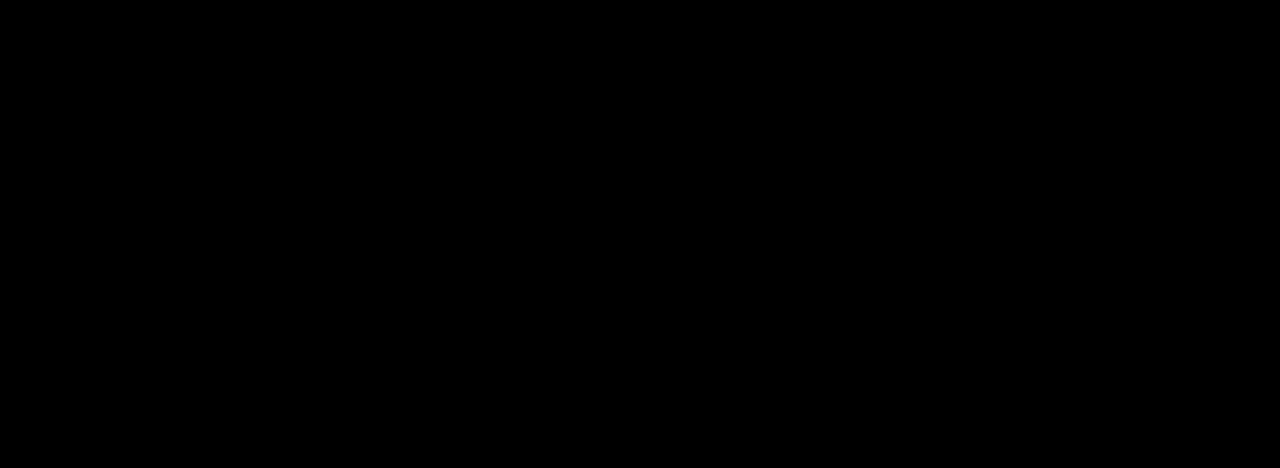
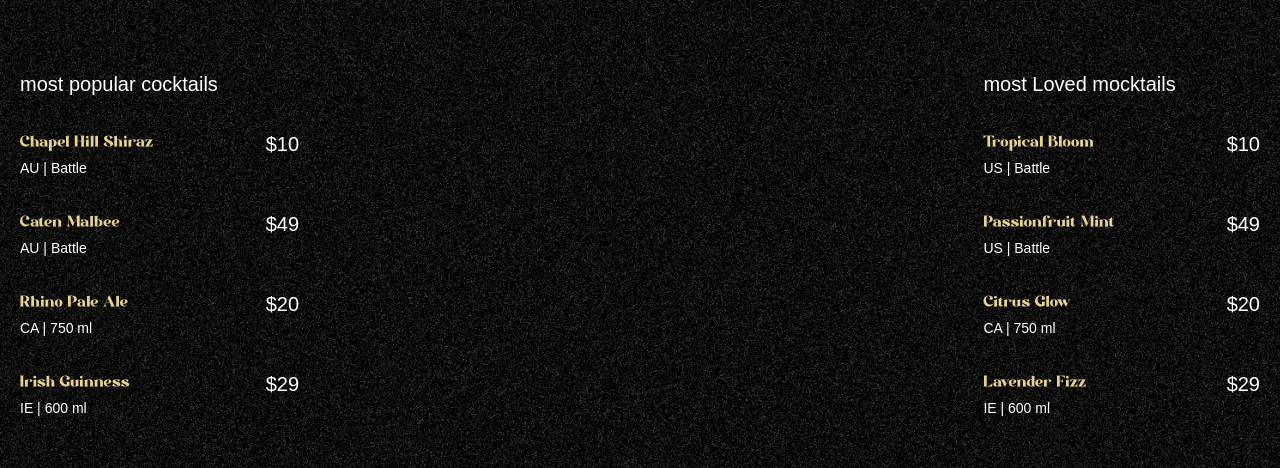
Before and after one commit to BADBOYBEN18/mojito-gsap-landing, a React (Vite) app: page / in a window 1280 px wide. Shown: the part 890-1358 px from the top of the page. Built offline with nearby package versions, Linux system fonts and the light colour scheme; a web font is replaced by a local one.

Commit message:
cocktails section completed

```diff
--- a/src/App.jsx
+++ b/src/App.jsx
@@ -2,6 +2,7 @@
 import gsap from 'gsap';
 import Navbar from './components/Navbar';
 import Hero from './components/Hero';
+import Cocktails from './components/Cocktails';
 
 gsap.registerPlugin(ScrollTrigger, SplitText);
 
@@ -10,6 +11,7 @@
     <main>
       <Navbar />
       <Hero />
+      <Cocktails />
     </main>
   );
 };
--- /dev/null
+++ b/src/components/Cocktails.jsx
@@ -0,0 +1,73 @@
+import React from 'react';
+import { cocktailLists, mockTailLists } from '../../constants';
+import { useGSAP } from '@gsap/react';
+import gsap from 'gsap';
+
+const Cocktails = () => {
+  useGSAP(() => {
+    const parallaxtimeline = gsap.timeline({
+      scrollTrigger: {
+        trigger: '#cocktails',
+        start: 'top 30%',
+        end: 'bottom 80%',
+        scrub: true,
+      },
+    });
+
+    parallaxtimeline.from('#c-left-leaf', {
+      x: -100,
+      y: 100,
+    });
+
+    parallaxtimeline.from('#c-right-leaf', {
+      x: 100,
+      y: 100,
+    });
+  }, []);
+
+  return (
+    <section id="cocktails" className="noisy">
+      <img src="/images/cocktail-left-leaf.png" id="c-left-leaf" alt="" />
+      <img src="/images/cocktail-right-leaf.png" id="c-right-leaf" alt="" />
+
+      <div className="list">
+        <div className="popular">
+          <h2>most popular cocktails</h2>
+
+          <ul>
+            {cocktailLists.map(({ name, country, detail, price }) => (
+              <li key={name}>
+                <div className="md:me-28">
+                  <h3>{name}</h3>
+                  <p>
+                    {country} | {detail}
+                  </p>
+                </div>
+                <span>{price}</span>
+              </li>
+            ))}
+          </ul>
+        </div>
+        <div className="loved">
+          <h2>most Loved mocktails</h2>
+
+          <ul>
+            {mockTailLists.map(({ name, country, detail, price }) => (
+              <li key={name}>
+                <div className="md:me-28">
+                  <h3>{name}</h3>
+                  <p>
+                    {country} | {detail}
+                  </p>
+                </div>
+                <span>{price}</span>
+              </li>
+            ))}
+          </ul>
+        </div>
+      </div>
+    </section>
+  );
+};
+
+export default Cocktails;
```
